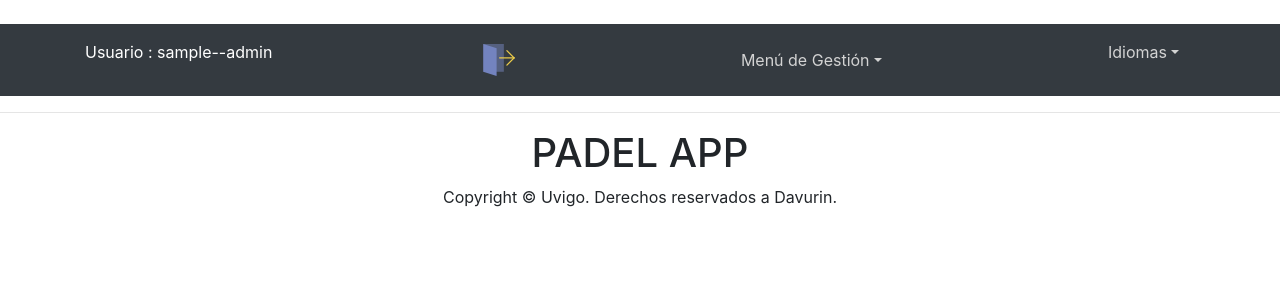
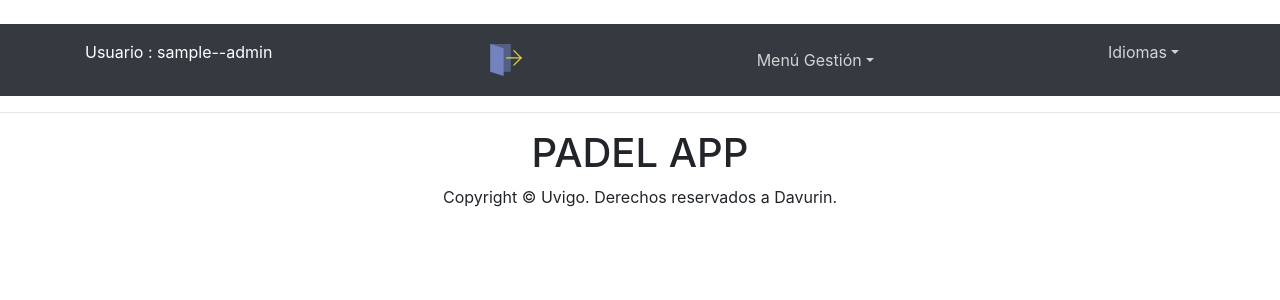
Before and after one commit to miferreiro/padelapp, a PHP site: page /Controllers/Index_Controller.php in a window 1280 px wide. Shown: the top 300 px of the page. Run offline with PHP 8.4, Linux system fonts and the light colour scheme; the visitor is signed in with stand-in values (Sample User, id 1).

Commit message:
Fallos menores

```diff
--- a/PadelApp/app/Controllers/INSPROM_CONTROLLER.php
+++ b/PadelApp/app/Controllers/INSPROM_CONTROLLER.php
@@ -120,7 +120,7 @@ switch ( $_REQUEST[ 'action' ] ) {
 
 				new INSPROM_SHOWALL( $lista, $datos);//nos muestra una vista showall con todos los permisos
 			}else{//en el caso de que el usuario no tenga permisos le sale una vista vacía
-				new USUARIO_DEFAULT();
+				new INSPROM_SHOWALL();
 			}
 
 
--- a/PadelApp/app/Views/Header.php
+++ b/PadelApp/app/Views/Header.php
@@ -74,7 +74,7 @@ que comprueba permisos para cada una de las acciones -->
 	<?php if (isset($_SESSION['login']) & isset($_SESSION['tipo'])) {
 //Si el usuario tiene permisos de showall en gestión de usuarios se muestra la opción ?>
 		<li class="nav-item dropdown" style="display: block">
-			<a class="nav-link dropdown-toggle" style="color: lightgrey" href="<?php echo $strings['menuGestion']; ?>" id="navbarDropdown" role="button" data-toggle="dropdown" aria-haspopup="true" aria-expanded="false">Menú de Gestión</a>
+			<a class="nav-link dropdown-toggle" style="color: lightgrey" href="<?php echo $strings['menuGestion']; ?>" id="navbarDropdown" role="button" data-toggle="dropdown" aria-haspopup="true" aria-expanded="false"><?php echo $strings['menuGestion']; ?></a>
               <div class="dropdown-menu" aria-labelledby="navbarDropdown">
 				<?php if($_SESSION['tipo'] == 'Admin'){ ?>
 							<div class="dropdown-divider"></div>
```
